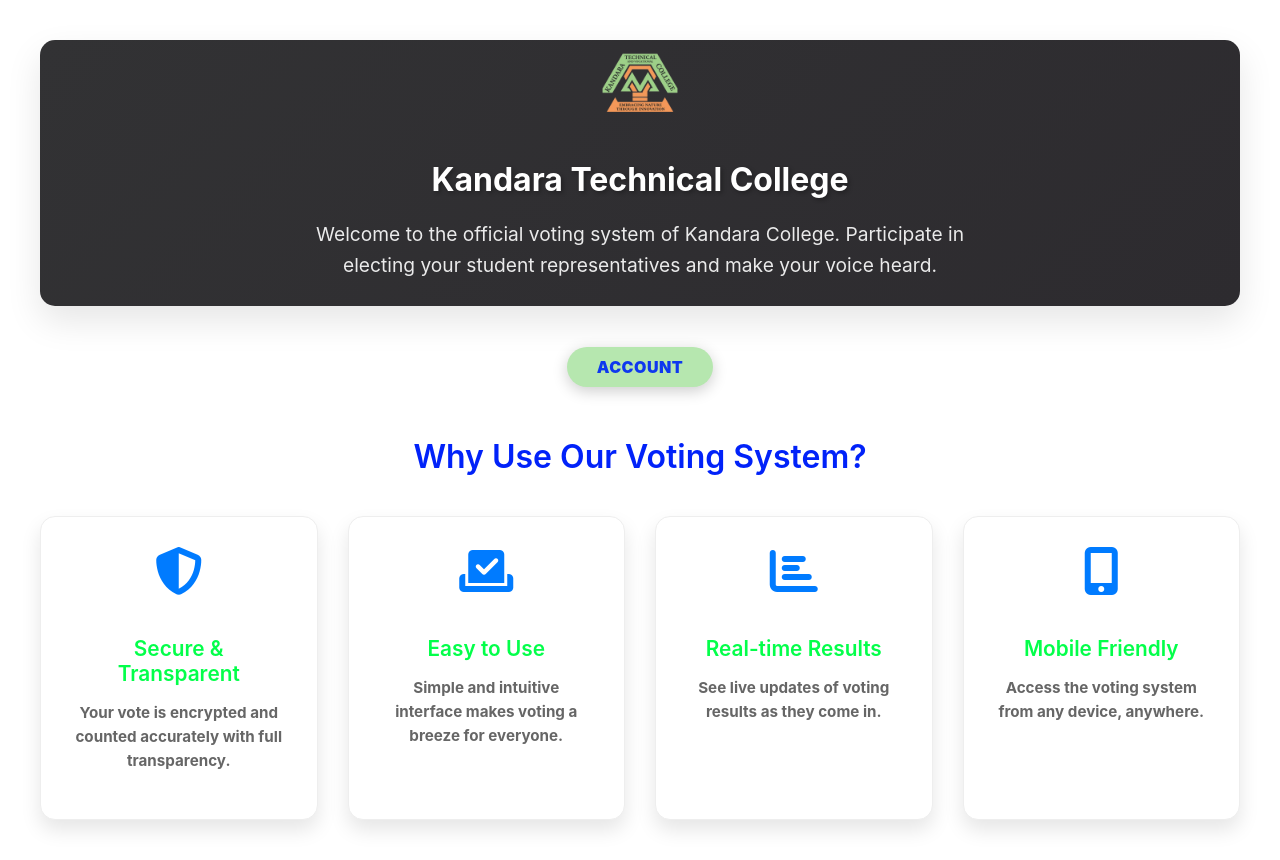
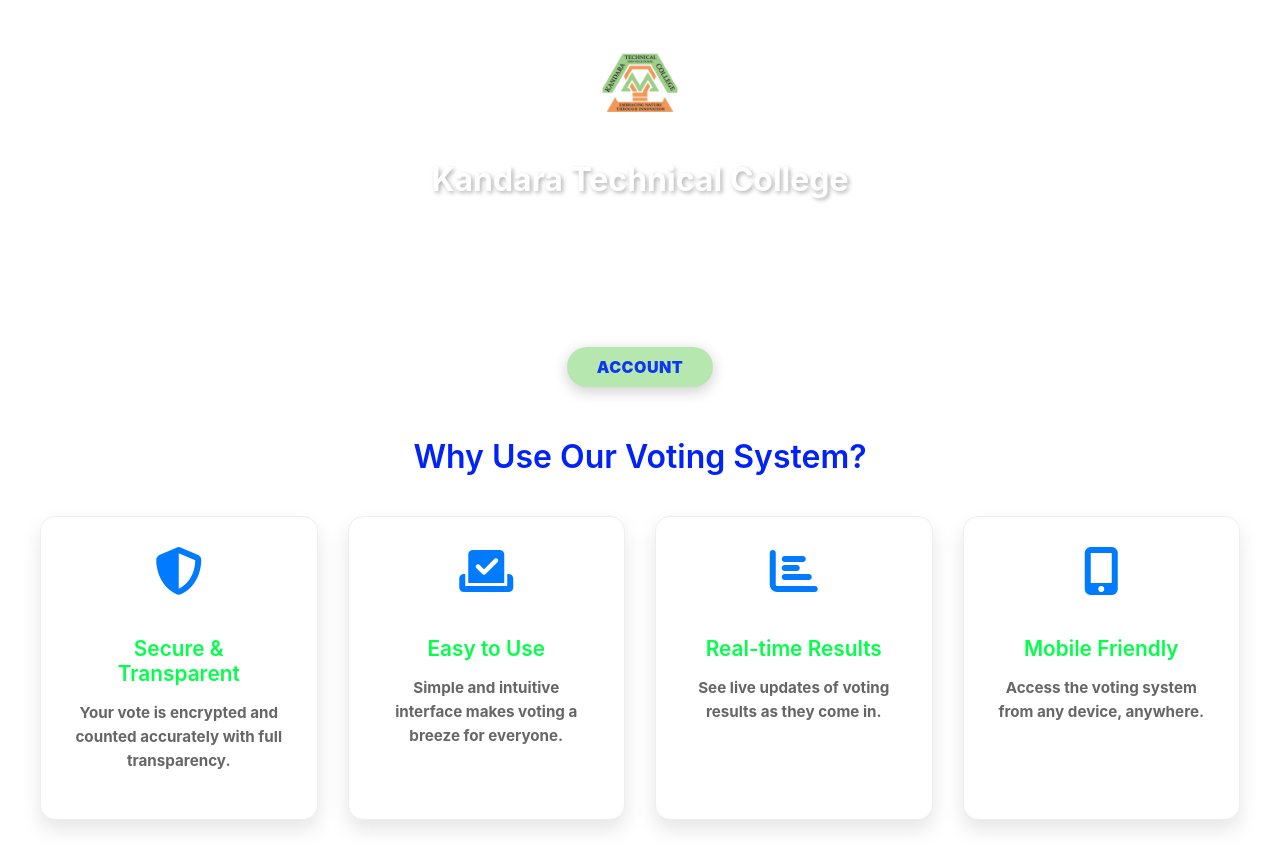
Before and after one commit to Davie-07/voting-system, a React (Create React App) app in the folder client/: page / in a window 1280 px wide. Built offline with nearby package versions, Linux system fonts and the light colour scheme.

Commit message:
Home component fix

```diff
--- a/client/src/components/Home.css
+++ b/client/src/components/Home.css
@@ -9,10 +9,11 @@
   text-align: center;
   margin-bottom: 1px;
   padding: 5px;
-  background: linear-gradient(135deg, #323234 0%, #2d2b2f 100%);
-  border-radius: 15px;
-  color: white;
-  box-shadow: 0 15px 35px rgba(0,0,0,0.1);
+  /* background: linear-gradient(135deg, #323234 0%, #2d2b2f 100%); */
+  background: transparent;
+  /* border-radius: 15px; */
+  color: #111;
+  box-shadow: 0 15px 35px rgba(255, 255, 255, 0.1);
 }
 
 .school-header h1 {
```
